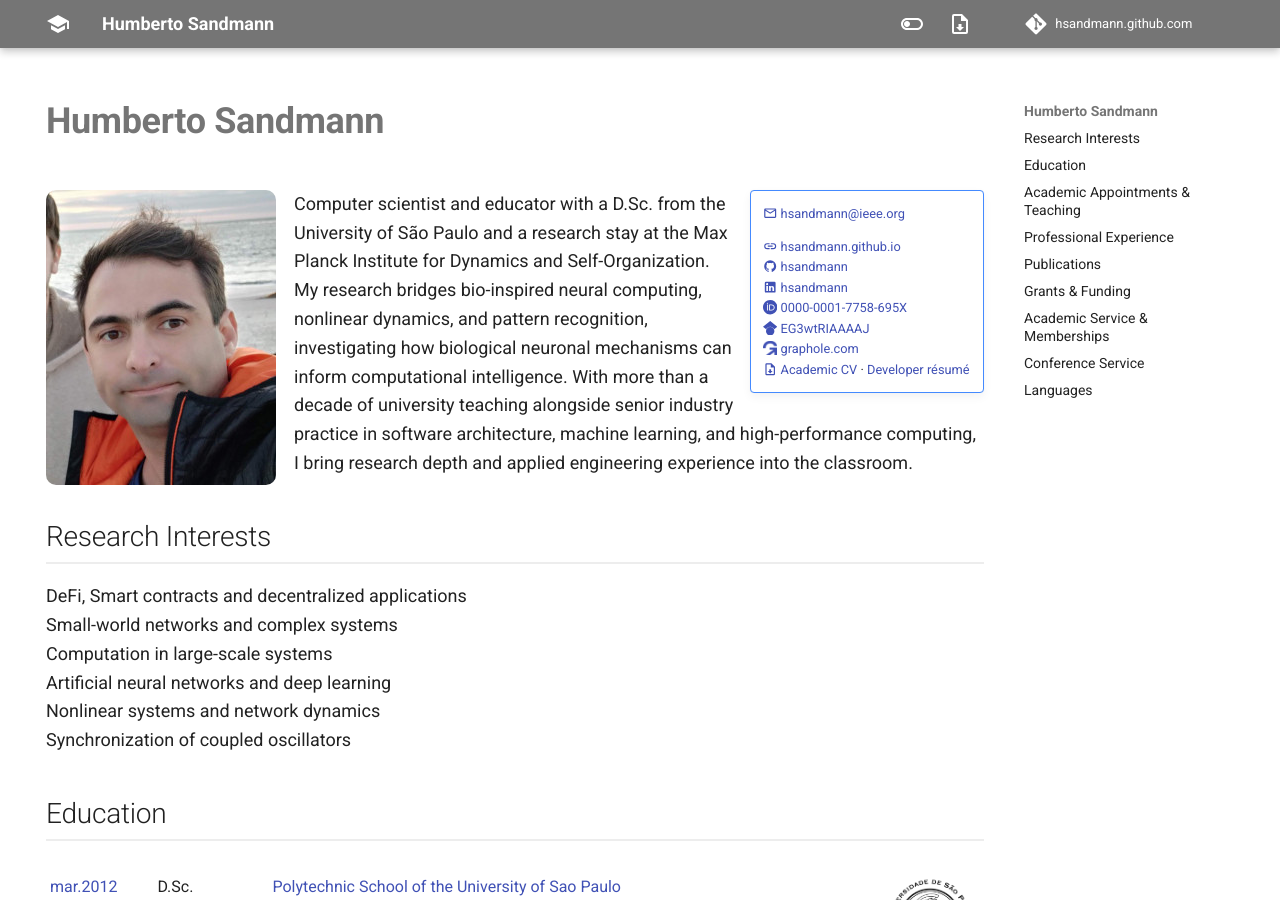
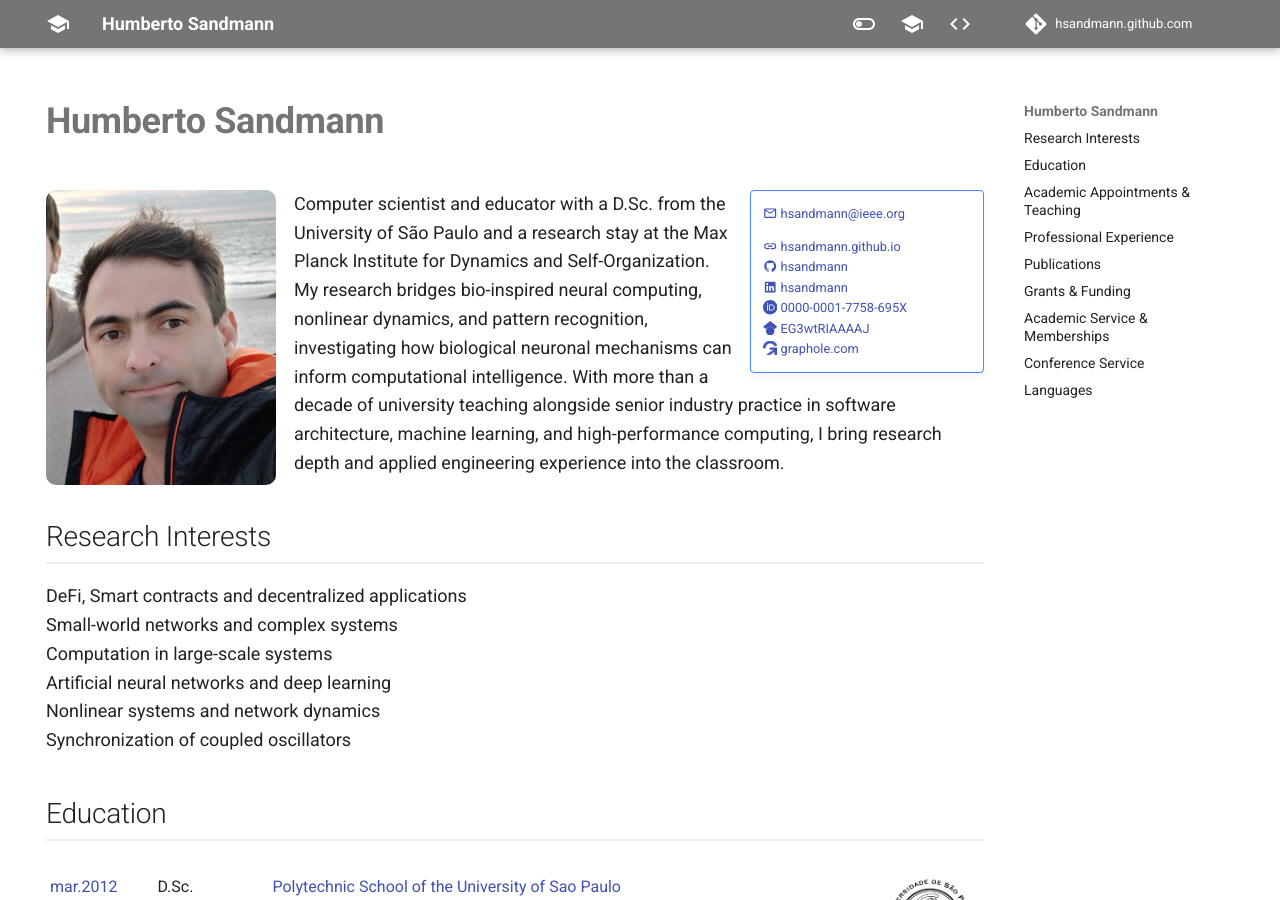
Before and after one commit to hsandmann/hsandmann.github.com, an MkDocs documentation site: the page built from docs/index.md, in a window 1280 px wide and 900 px high. Built offline with MkDocs 1.6.1 and Material for MkDocs 9.7.7, drawn with Linux system fonts in a browser that asks for light colours; comment, search, counter and statistics services are not loaded.

Commit message:
Rename CV PDFs and move downloads to two top-bar buttons
- Rename outputs to sandmann-professor-cv.pdf / sandmann-developer-cv.pdf
  (build.py, CI verify/commit, header, docs references)
- Header: two representative-icon buttons (school -> academic CV,
  code-tags -> developer résumé)
- Remove the CV download links from the contact block (top bar only)

Co-Authored-By: Claude Opus 4.8 <noreply@anthropic.com>

```diff
--- a/docs/index.md
+++ b/docs/index.md
@@ -16,8 +16,7 @@ hide:
     [:material-linkedin:](https://www.linkedin.com/in/hsandmann/){:target='_blank' title='LinkedIn'} [hsandmann](https://www.linkedin.com/in/hsandmann/){:target='_blank'}<br>
     [:simple-orcid:](https://orcid.org/0000-0001-7758-695X){:target='_blank' title='ORCID'} [0000-0001-7758-695X](https://orcid.org/0000-0001-7758-695X){:target='_blank'}<br>
     [:simple-googlescholar:](https://scholar.google.com/citations?user=EG3wtRIAAAAJ){:target='_blank' title='Google Scholar'} [EG3wtRIAAAAJ](https://scholar.google.com/citations?user=EG3wtRIAAAAJ){:target='_blank'}<br>
-    <a href='https://graphole.com' target='_blank' title='Graphole'><span class='favicon-inline'></span></a> [graphole.com](https://graphole.com){:target='_blank'}<br>
-    [:material-file-download-outline:](./assets/doc/cv-professor.pdf){:download title='Academic CV (PDF)'} [Academic CV](./assets/doc/cv-professor.pdf){:download} · [Developer résumé](./assets/doc/cv-developer.pdf){:download title='Developer résumé (PDF)'}
+    <a href='https://graphole.com' target='_blank' title='Graphole'><span class='favicon-inline'></span></a> [graphole.com](https://graphole.com){:target='_blank'}
 
 Computer scientist and educator with a D.Sc. from the University of São Paulo and a research stay at the Max Planck Institute for Dynamics and Self-Organization. My research bridges bio-inspired neural computing, nonlinear dynamics, and pattern recognition, investigating how biological neuronal mechanisms can inform computational intelligence. With more than a decade of university teaching alongside senior industry practice in software architecture, machine learning, and high-performance computing, I bring research depth and applied engineering experience into the classroom.
 
--- a/mkdocs.yml
+++ b/mkdocs.yml
@@ -70,7 +70,7 @@ plugins:
   - minify:
       minify_html: true
 
-# The downloadable CVs (cv-professor.pdf / cv-developer.pdf) are generated from
+# The downloadable CVs (sandmann-professor-cv.pdf / sandmann-developer-cv.pdf) are generated from
 # cv/data/cv.yml by cv/build.py (run in CI), not by an MkDocs plugin.
 
 extra_css:
--- a/overrides/partials/header.html
+++ b/overrides/partials/header.html
@@ -56,8 +56,11 @@
         {% include "partials/search.html" %}
       {% endif %}
     {% endif %}
-    <a href="{{ 'assets/doc/cv-professor.pdf' | url }}" download class="md-header__button md-icon" title="Download academic CV (PDF)">
-      {% include ".icons/material/file-download-outline.svg" %}
+    <a href="{{ 'assets/doc/sandmann-professor-cv.pdf' | url }}" download class="md-header__button md-icon" title="Academic CV (PDF)">
+      {% include ".icons/material/school.svg" %}
+    </a>
+    <a href="{{ 'assets/doc/sandmann-developer-cv.pdf' | url }}" download class="md-header__button md-icon" title="Developer résumé (PDF)">
+      {% include ".icons/material/code-tags.svg" %}
     </a>
     {% if config.repo_url %}
       <div class="md-header__source">
```
Also changed, not shown: AGENTS.md (+1 -1 lines), CLAUDE.md (+1 -1 lines), 6 other files.
